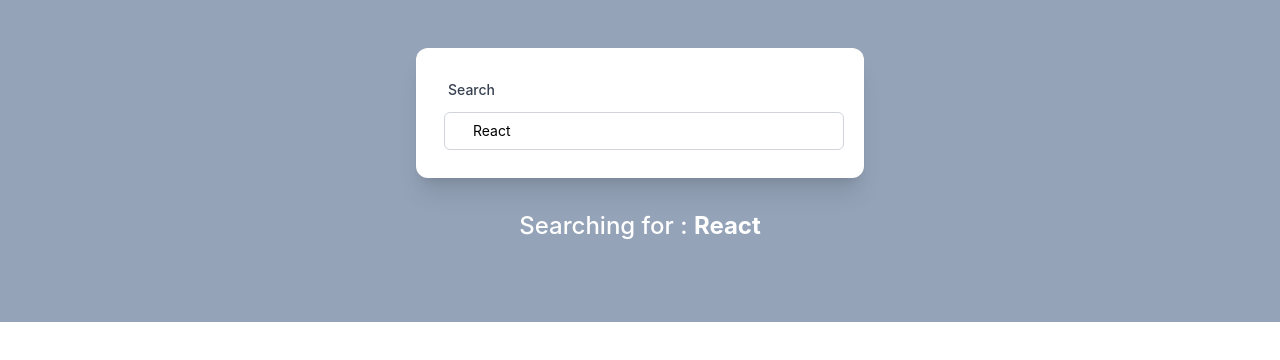
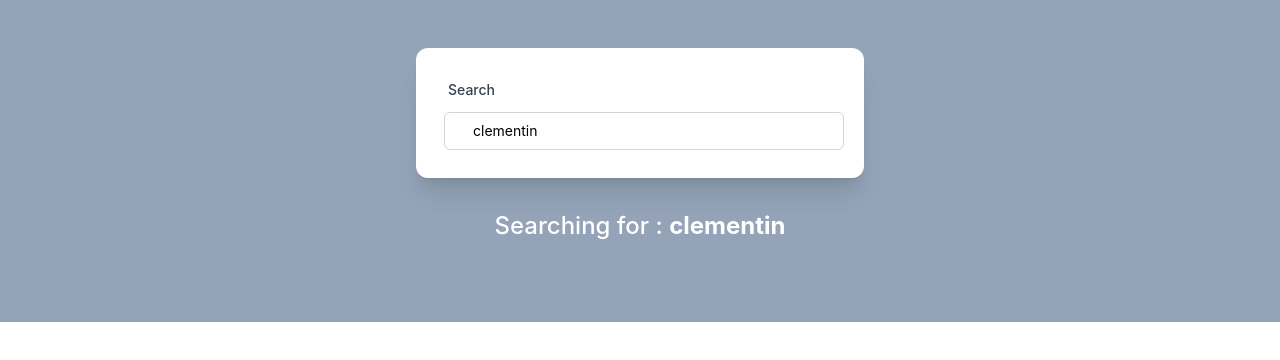
Before and after one commit to phreakphreak/vite-project, a React (Vite) app: page / in a window 1280 px wide. Shown: the top 360 px of the page. Built offline with nearby package versions, Linux system fonts and the light colour scheme; no server answers.

Commit message:
feat: Add Custom Hook for localStorage

```diff
--- a/src/App.jsx
+++ b/src/App.jsx
@@ -1,38 +1,32 @@
-import { useEffect, useState } from "react";
 import "./App.css";
 import List from "./components/List";
-import PriceInput from "./components/PriceInput"; // eslint-disable-line
 import Search from "./components/Search";
-import { useFetch } from "./hooks/useFetch";
+import { useFetch, useSemiPersistentState } from "./hooks";
 
 const USERS_URL = "https://jsonplaceholder.typicode.com/users";
 
 const App = () => {
-  const [searchTerm, setSearchTerm] = useState(
-    localStorage.getItem("search") || "React"
-  );
+  const [searchTerm, setSearchTerm] = useSemiPersistentState({
+    key: "searchTerm",
+    initialState: "clementin",
+  });
+
   const { data, error, loading } = useFetch(USERS_URL);
-
   if (error) {
     console.log(error);
   }
-
-  useEffect(() => {
-    localStorage.setItem("search", searchTerm);
-    console.log(localStorage);
-  }, [searchTerm]);
 
   const handleSearch = (event) => {
     setSearchTerm(event.target.value);
   };
   return (
-    <div className="flex flex-col  bg-slate-400 p-6">
+    <div className="flex flex-col p-6 bg-slate-400">
       <div className="p-6">
         <Search searchTerm={searchTerm} onSearch={handleSearch} />
       </div>
-      <span className="flex flex-col max-w-md my-0 mx-auto ">
+      <span className="flex flex-col max-w-md mx-auto my-0 ">
         {searchTerm && (
-          <p className="block text-2xl font-medium text-white p-2">
+          <p className="block p-2 text-2xl font-medium text-white">
             Searching for : <strong>{searchTerm}</strong>
           </p>
         )}
--- /dev/null
+++ b/src/hooks/index.js
@@ -0,0 +1,2 @@
+export { useSemiPersistentState } from "./useSemiPersistentState";
+export { useFetch } from "./useFetch";
--- /dev/null
+++ b/src/hooks/useSemiPersistentState.js
@@ -0,0 +1,12 @@
+import { useState, useEffect } from "react";
+
+export const useSemiPersistentState = (
+  { key, initialState } = { key: null, initialState: "" }
+) => {
+  const [value, setValue] = useState(localStorage.getItem(key) || initialState);
+  useEffect(() => {
+    localStorage.setItem(key, value);
+  }, [value, key]);
+
+  return [value, setValue];
+};
```
